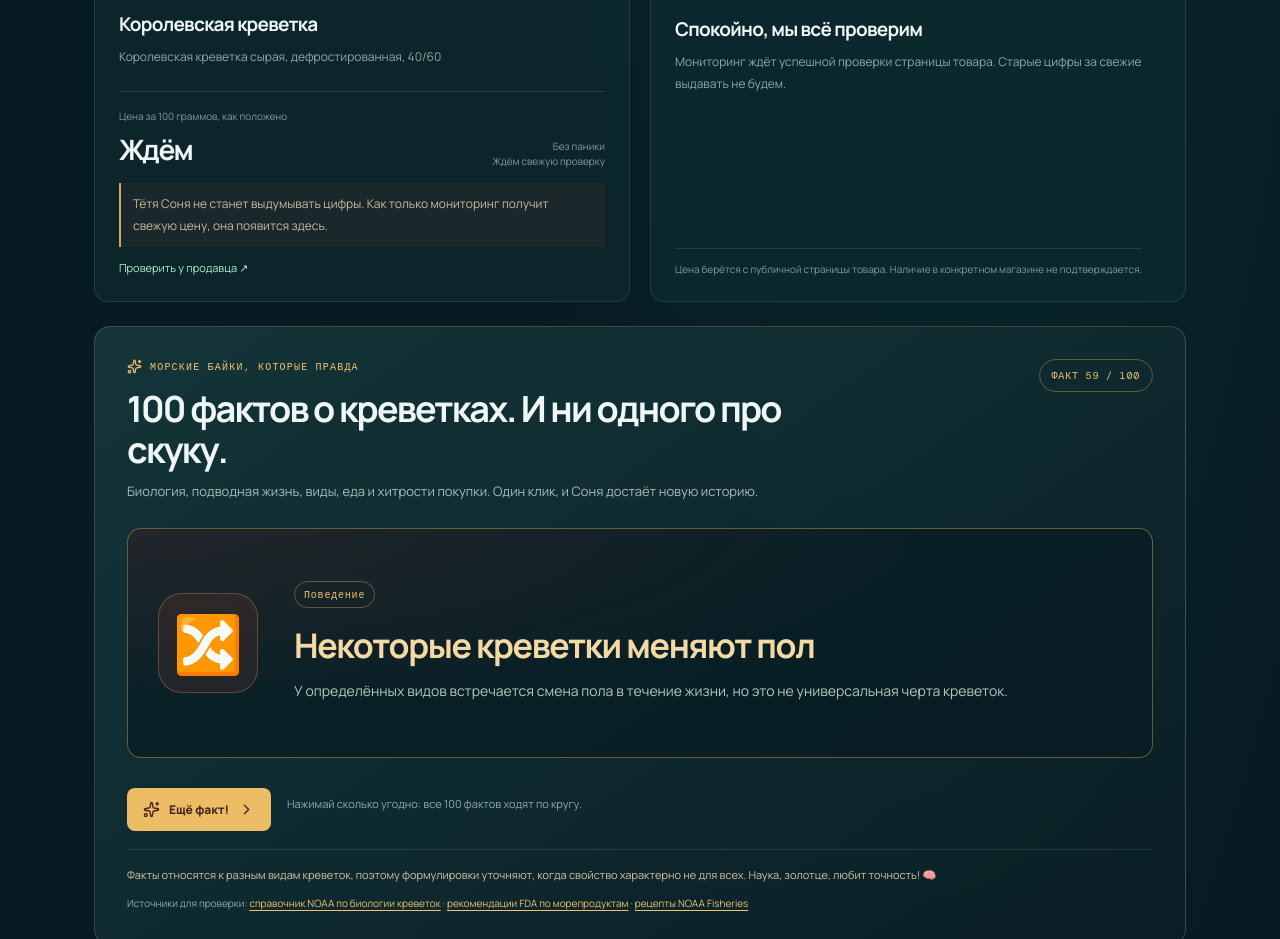
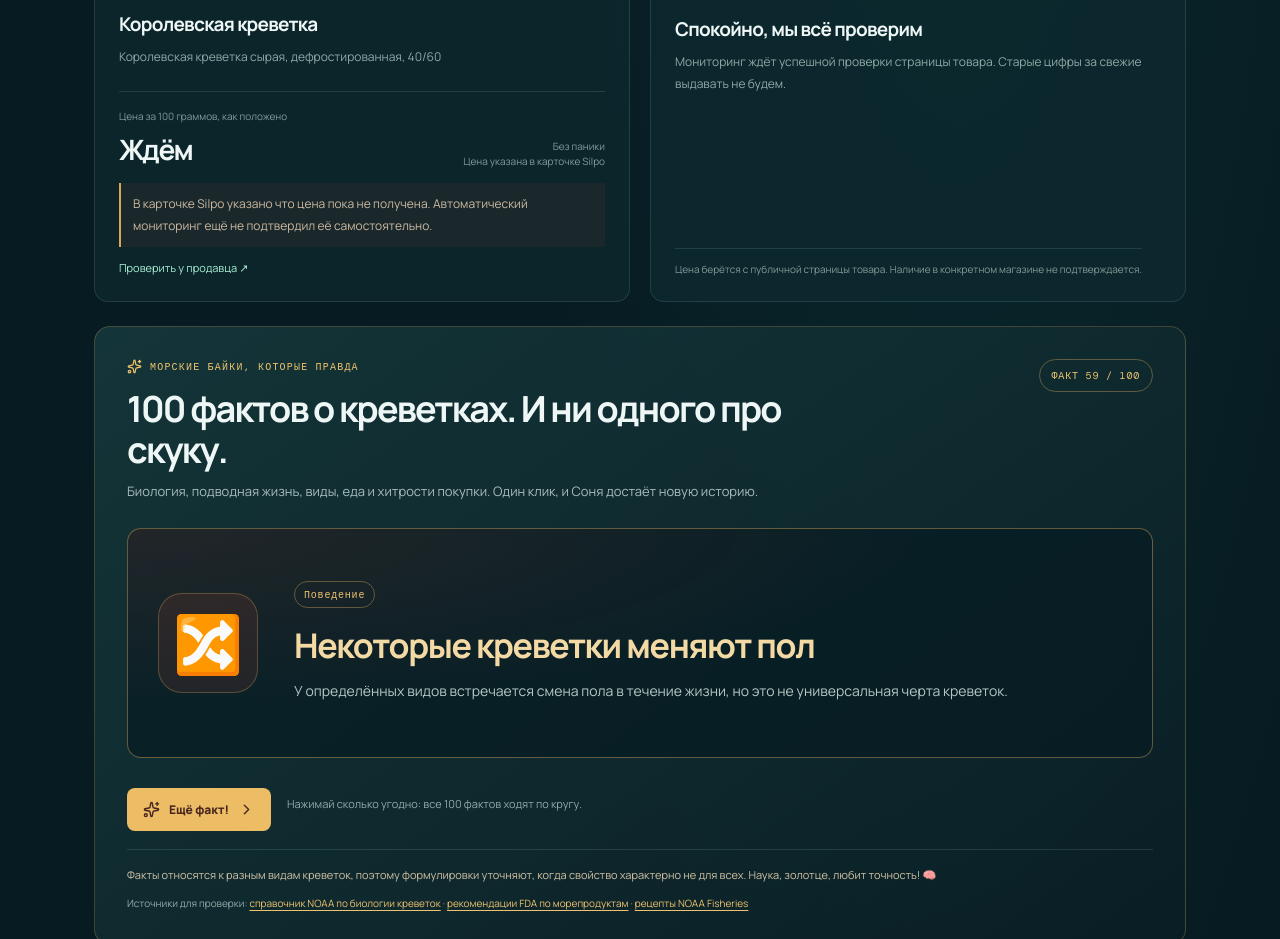
Before and after one commit to sunmeat/shrimp-watch, a React (Vite) app: page / in a window 1280 px wide. Shown: the part 1240-2179 px from the top of the page. Built offline with nearby package versions, Linux system fonts and the light colour scheme; no server answers.

Commit message:
Show known Silpo price before automated verification

```diff
--- a/src/App.jsx
+++ b/src/App.jsx
@@ -100,7 +100,7 @@ export default function App() {
 
   const latest = status?.latestCheck;
   const isSale = Boolean(latest?.isSale);
-  const currentPrice = latest?.checkedAt ? latest?.priceUah : null;
+  const currentPrice = latest && Number.isFinite(Number(latest.priceUah)) && Number(latest.priceUah) > 0 ? Number(latest.priceUah) : null;
   const priceHistory = (status?.priceHistory ?? []).filter(point => Number.isFinite(point.priceUah) && point.priceUah > 0);
   const historyWindow = priceHistory.slice(-14);
   const historyStart = historyWindow[0]?.priceUah;
@@ -155,8 +155,8 @@ export default function App() {
       <article className="card price-card">
         <div className="label">КРЕВЕТОЧНЫЙ КУРС <span className="tag">40/60</span></div>
         <div className="product">🦐</div><h2>Королевская креветка</h2><p>{PRODUCT}</p><hr/>
-        <div className="price"><div><small>Цена за 100 граммов, как положено</small><strong>{currentPrice != null ? currentPrice.toLocaleString('ru-RU', { minimumFractionDigits: 2, maximumFractionDigits: 2 }) : 'Ждём'} <sub>{currentPrice != null ? '₴ / 100 г' : ''}</sub></strong></div><span>{isSale ? '🎉 Есть акция!' : 'Без паники'}<br/>{checkedAt ? 'Проверено: ' + checkedAt : 'Ждём свежую проверку'}</span></div>
-        {!latest?.checkedAt && <p className="price-hint">Тётя Соня не станет выдумывать цифры. Как только мониторинг получит свежую цену, она появится здесь.</p>}
+        <div className="price"><div><small>Цена за 100 граммов, как положено</small><strong>{currentPrice != null ? currentPrice.toLocaleString('ru-RU', { minimumFractionDigits: 2, maximumFractionDigits: 2 }) : 'Ждём'} <sub>{currentPrice != null ? '₴ / 100 г' : ''}</sub></strong></div><span>{isSale ? '🎉 Есть акция!' : 'Без паники'}<br/>{checkedAt ? 'Проверено: ' + checkedAt : 'Цена указана в карточке Silpo'}</span></div>
+        {!latest?.checkedAt && <p className="price-hint">В карточке Silpo указано {currentPrice != null ? currentPrice.toLocaleString('ru-RU', { minimumFractionDigits: 2, maximumFractionDigits: 2 }) + ' грн за 100 г' : 'что цена пока не получена'}. Автоматический мониторинг ещё не подтвердил её самостоятельно.</p>}
         <a className="link" href="https://silpo.ua/product/krevetka-korolivska-syra-defrostovana-40-60-864122" target="_blank" rel="noreferrer">Проверить у продавца ↗</a>
       </article>
       <article className="card status-card">
```
